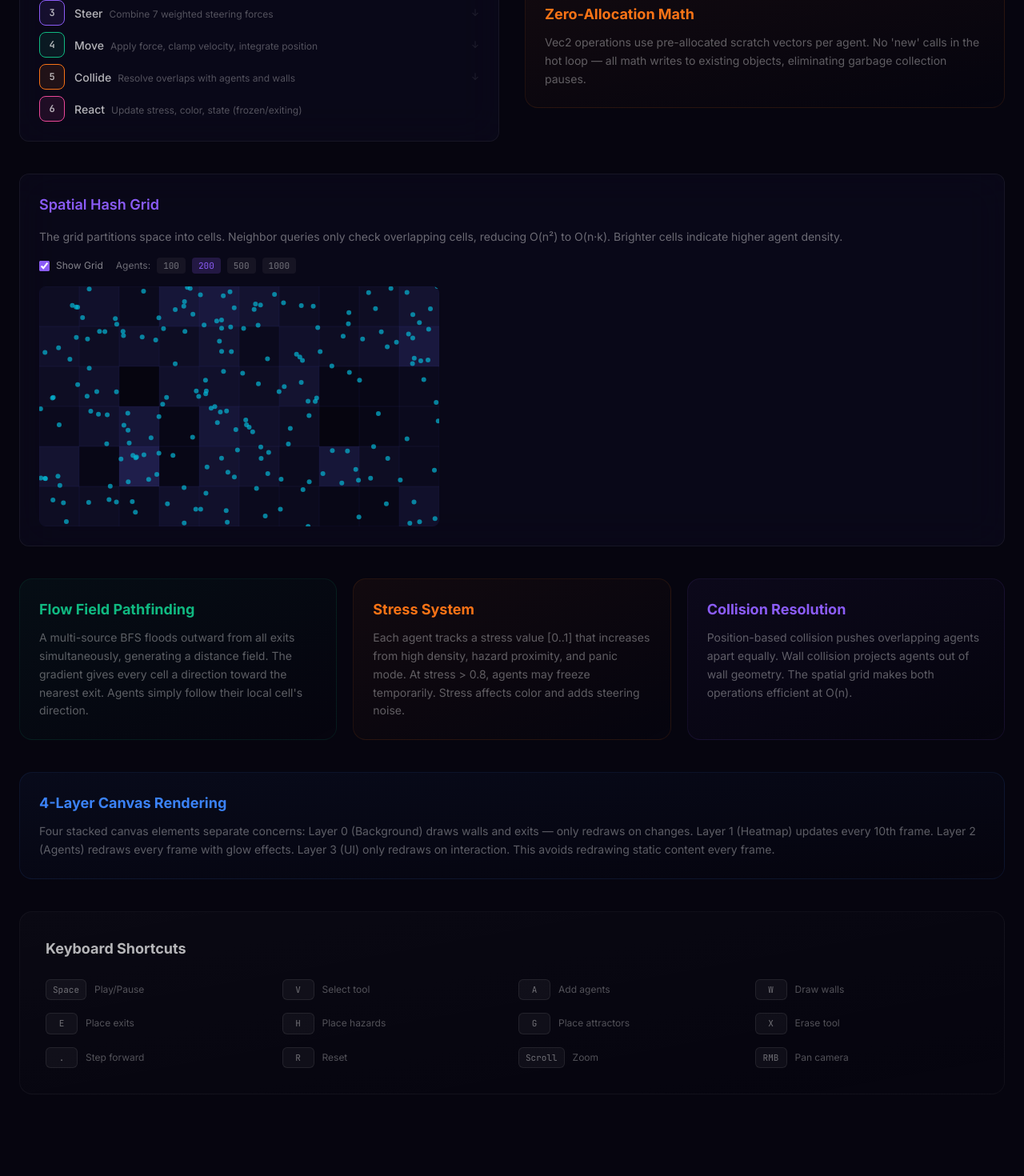
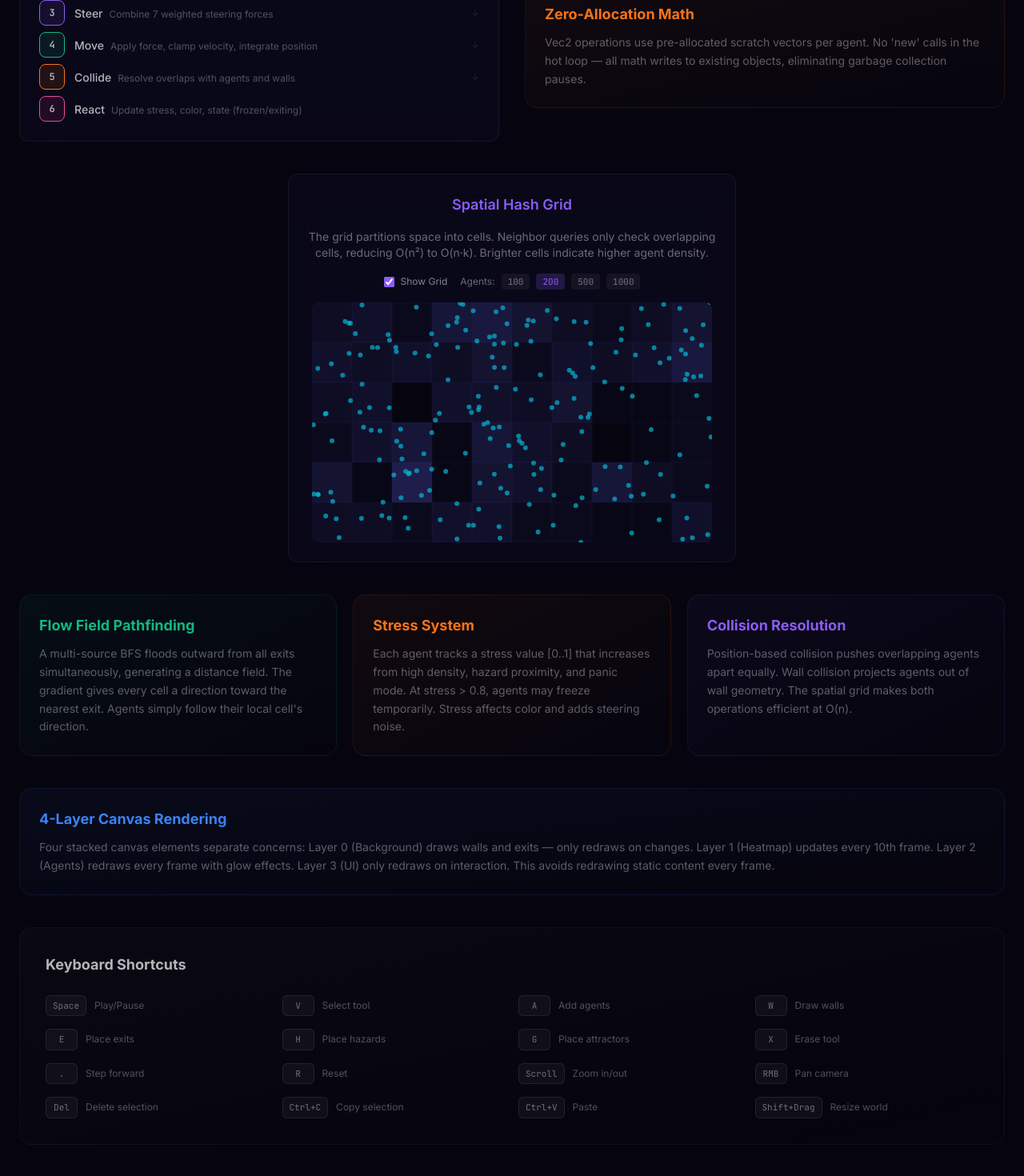
Before and after one commit to AKhubcher/CrowdFlow, a React (Vite) app: page /how-it-works in a window 1280 px wide. Shown: the part 1166-2636 px from the top of the page at 80% size. Built offline with nearby package versions, Linux system fonts and the light colour scheme.

Commit message:
center spatial hash demo, add exit glow to landing sim, update keyboard shortcuts

```diff
--- a/src/components/canvas/MiniSimCanvas.tsx
+++ b/src/components/canvas/MiniSimCanvas.tsx
@@ -47,6 +47,20 @@ export function MiniSimCanvas({ width = 300, height = 200, agentCount = 60, clas
       ctx.setTransform(dpr, 0, 0, dpr, 0, 0);
       ctx.clearRect(0, 0, width, height);
 
+      // Exits
+      for (const exit of world.exits) {
+        ctx.strokeStyle = '#10b981';
+        ctx.lineWidth = 4;
+        ctx.shadowColor = '#10b981';
+        ctx.shadowBlur = 12;
+        ctx.lineCap = 'round';
+        ctx.beginPath();
+        ctx.moveTo(exit.ax, exit.ay);
+        ctx.lineTo(exit.bx, exit.by);
+        ctx.stroke();
+        ctx.shadowBlur = 0;
+      }
+
       // Agents
       for (const agent of world.agents) {
         ctx.fillStyle = agent.color;
--- a/src/pages/HowItWorks/HowItWorksPage.tsx
+++ b/src/pages/HowItWorks/HowItWorksPage.tsx
@@ -89,8 +89,12 @@ export default function HowItWorksPage() {
                 { key: 'X', action: 'Erase tool' },
                 { key: '.', action: 'Step forward' },
                 { key: 'R', action: 'Reset' },
-                { key: 'Scroll', action: 'Zoom' },
+                { key: 'Scroll', action: 'Zoom in/out' },
                 { key: 'RMB', action: 'Pan camera' },
+                { key: 'Del', action: 'Delete selection' },
+                { key: 'Ctrl+C', action: 'Copy selection' },
+                { key: 'Ctrl+V', action: 'Paste' },
+                { key: 'Shift+Drag', action: 'Resize world' },
               ].map(({ key, action }) => (
                 <div key={key} className="flex items-center gap-2.5">
                   <kbd className="px-2 py-1 rounded-md bg-white/[0.04] border border-white/[0.08] text-[11px] font-mono text-white/40 min-w-[2.5rem] text-center">
--- a/src/pages/HowItWorks/SpatialHashDemo.tsx
+++ b/src/pages/HowItWorks/SpatialHashDemo.tsx
@@ -104,13 +104,13 @@ export function SpatialHashDemo() {
   }, [showGrid, agentCount]);
 
   return (
-    <div className="glass rounded-xl p-6">
-      <h3 className="text-lg font-semibold text-accent-purple mb-4">Spatial Hash Grid</h3>
-      <p className="text-sm text-white/40 mb-4">
+    <div className="glass rounded-xl p-6 max-w-[560px] mx-auto">
+      <h3 className="text-lg font-semibold text-accent-purple mb-4 text-center">Spatial Hash Grid</h3>
+      <p className="text-sm text-white/40 mb-4 text-center">
         The grid partitions space into cells. Neighbor queries only check overlapping cells,
         reducing O(n{'\u00B2'}) to O(n{'\u00B7'}k). Brighter cells indicate higher agent density.
       </p>
-      <div className="flex items-center gap-4 mb-4">
+      <div className="flex items-center justify-center gap-4 mb-4">
         <label className="flex items-center gap-2 text-xs text-white/50 cursor-pointer">
           <input
             type="checkbox"
@@ -137,7 +137,7 @@ export function SpatialHashDemo() {
           ))}
         </div>
       </div>
-      <canvas ref={canvasRef} className="rounded-lg bg-surface-950 w-full" />
+      <canvas ref={canvasRef} className="rounded-lg bg-surface-950 block mx-auto" />
     </div>
   );
 }
```
